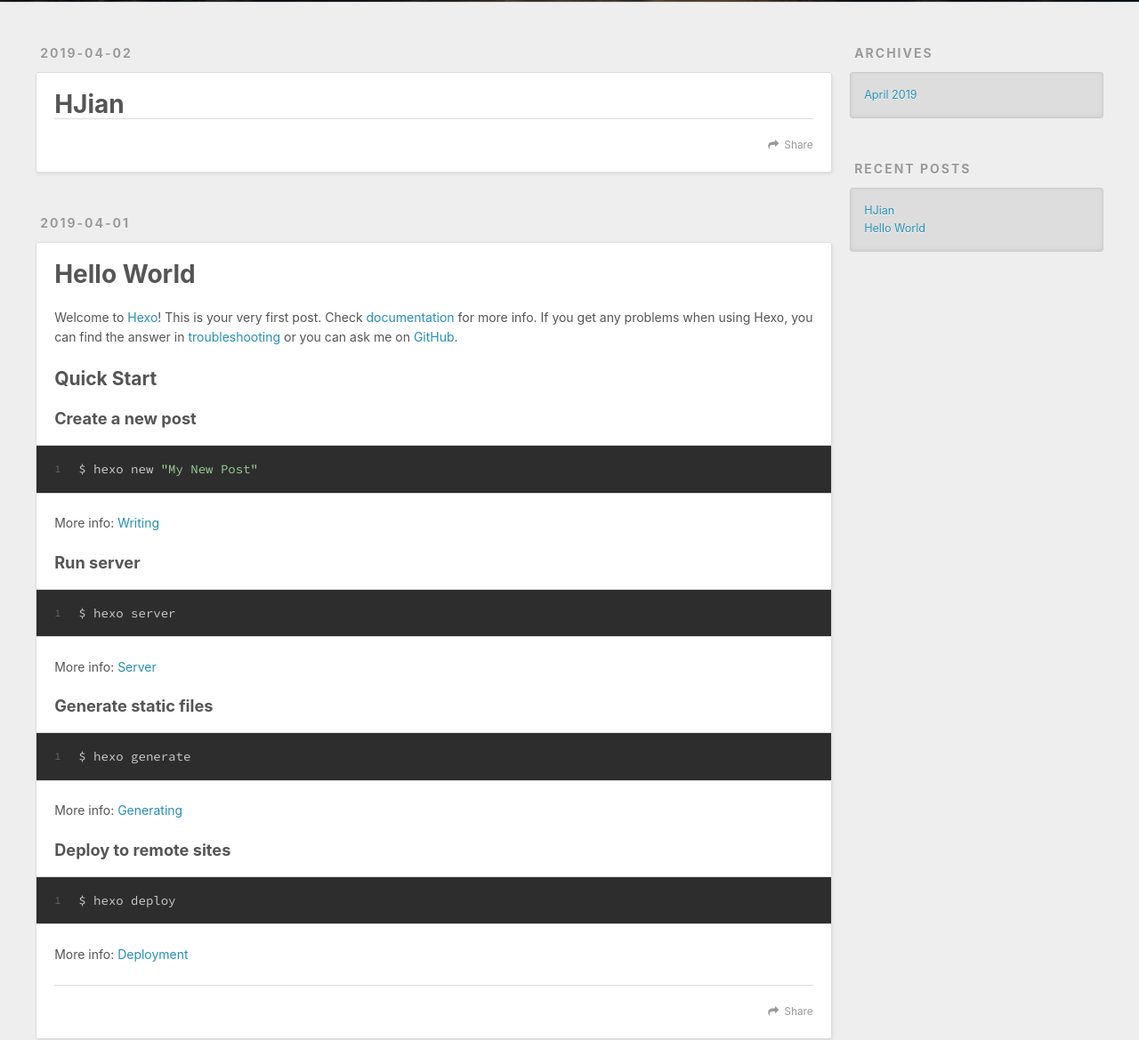
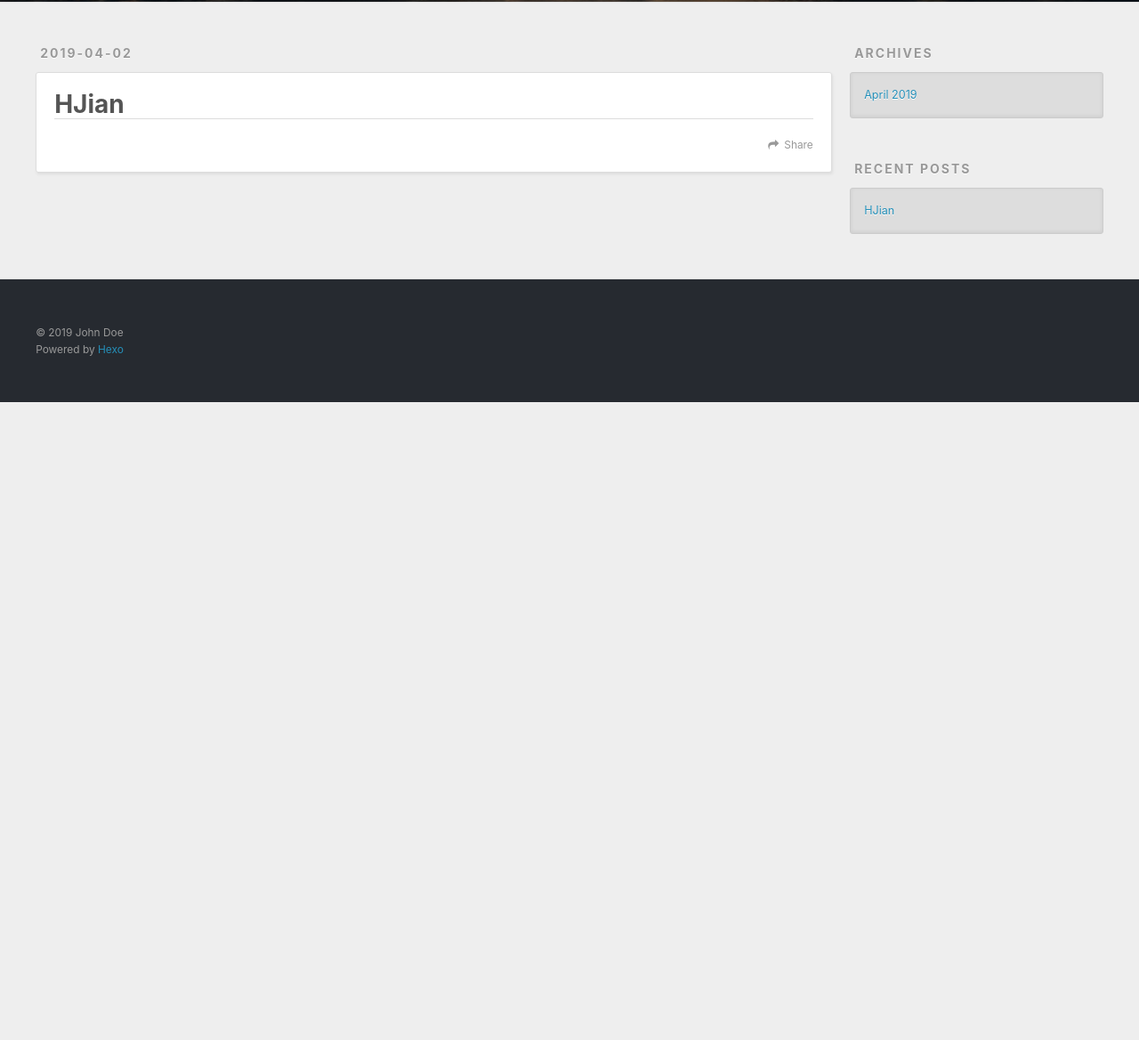
Before and after one commit to HJReal/HJReal.github.io, a plain HTML site: page index.html in a window 1280 px wide. Shown: the part 298-1467 px from the top of the page at 89% size. After the commit the page ends 800 px from the top, so only its background shows below. Drawn offline with nearby package versions, Linux system fonts and the light colour scheme.

Commit message:
Site updated: 2019-04-02 15:04:02

```diff
--- a/index.html
+++ b/index.html
@@ -88,52 +88,7 @@
 
     </div>
     <footer class="article-footer">
-      <a data-url="http://yoursite.com/2019/04/02/HJian/" data-id="cjtzdwqzs000044w3gno1gaqw" class="article-share-link">Share</a>
-
-
-    </footer>
-  </div>
-
-</article>
-
-
-
-    <article id="post-hello-world" class="article article-type-post" itemscope itemprop="blogPost">
-  <div class="article-meta">
-    <a href="/2019/04/01/hello-world/" class="article-date">
-  <time datetime="2019-04-01T09:47:26.488Z" itemprop="datePublished">2019-04-01</time>
-</a>
-
-  </div>
-  <div class="article-inner">
-
-
-      <header class="article-header">
-
-
-    <h1 itemprop="name">
-      <a class="article-title" href="/2019/04/01/hello-world/">Hello World</a>
-    </h1>
-
-
-      </header>
-
-    <div class="article-entry" itemprop="articleBody">
-
-        <p>Welcome to <a href="https://hexo.io/" target="_blank" rel="noopener">Hexo</a>! This is your very first post. Check <a href="https://hexo.io/docs/" target="_blank" rel="noopener">documentation</a> for more info. If you get any problems when using Hexo, you can find the answer in <a href="https://hexo.io/docs/troubleshooting.html" target="_blank" rel="noopener">troubleshooting</a> or you can ask me on <a href="https://github.com/hexojs/hexo/issues" target="_blank" rel="noopener">GitHub</a>.</p>
-<h2 id="Quick-Start"><a href="#Quick-Start" class="headerlink" title="Quick Start"></a>Quick Start</h2><h3 id="Create-a-new-post"><a href="#Create-a-new-post" class="headerlink" title="Create a new post"></a>Create a new post</h3><figure class="highlight bash"><table><tr><td class="gutter"><pre><span class="line">1</span><br></pre></td><td class="code"><pre><span class="line">$ hexo new <span class="string">"My New Post"</span></span><br></pre></td></tr></table></figure>
-<p>More info: <a href="https://hexo.io/docs/writing.html" target="_blank" rel="noopener">Writing</a></p>
-<h3 id="Run-server"><a href="#Run-server" class="headerlink" title="Run server"></a>Run server</h3><figure class="highlight bash"><table><tr><td class="gutter"><pre><span class="line">1</span><br></pre></td><td class="code"><pre><span class="line">$ hexo server</span><br></pre></td></tr></table></figure>
-<p>More info: <a href="https://hexo.io/docs/server.html" target="_blank" rel="noopener">Server</a></p>
-<h3 id="Generate-static-files"><a href="#Generate-static-files" class="headerlink" title="Generate static files"></a>Generate static files</h3><figure class="highlight bash"><table><tr><td class="gutter"><pre><span class="line">1</span><br></pre></td><td class="code"><pre><span class="line">$ hexo generate</span><br></pre></td></tr></table></figure>
-<p>More info: <a href="https://hexo.io/docs/generating.html" target="_blank" rel="noopener">Generating</a></p>
-<h3 id="Deploy-to-remote-sites"><a href="#Deploy-to-remote-sites" class="headerlink" title="Deploy to remote sites"></a>Deploy to remote sites</h3><figure class="highlight bash"><table><tr><td class="gutter"><pre><span class="line">1</span><br></pre></td><td class="code"><pre><span class="line">$ hexo deploy</span><br></pre></td></tr></table></figure>
-<p>More info: <a href="https://hexo.io/docs/deployment.html" target="_blank" rel="noopener">Deployment</a></p>
-
-
-    </div>
-    <footer class="article-footer">
-      <a data-url="http://yoursite.com/2019/04/01/hello-world/" data-id="cjtzdwr01000144w3rbvx8szm" class="article-share-link">Share</a>
+      <a data-url="http://yoursite.com/2019/04/02/HJian/" data-id="cjtzfsaji0000dmw3wwl0bv7h" class="article-share-link">Share</a>
 
 
     </footer>
@@ -177,10 +132,6 @@
             <a href="/2019/04/02/HJian/">HJian</a>
           </li>
 
-          <li>
-            <a href="/2019/04/01/hello-world/">Hello World</a>
-          </li>
-
       </ul>
     </div>
   </div>
```
Also changed, not shown: 2019/04/02/HJian/index.html (+1 -15 lines), archives/2019/04/index.html (+0 -23 lines), archives/2019/index.html (+0 -23 lines), archives/index.html (+0 -23 lines).
